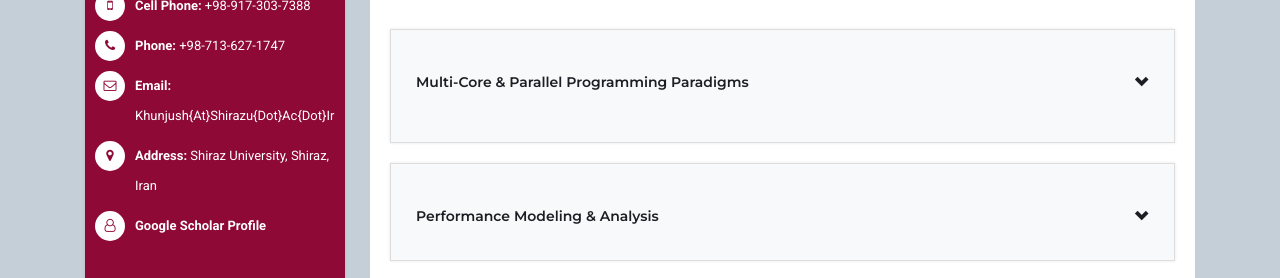
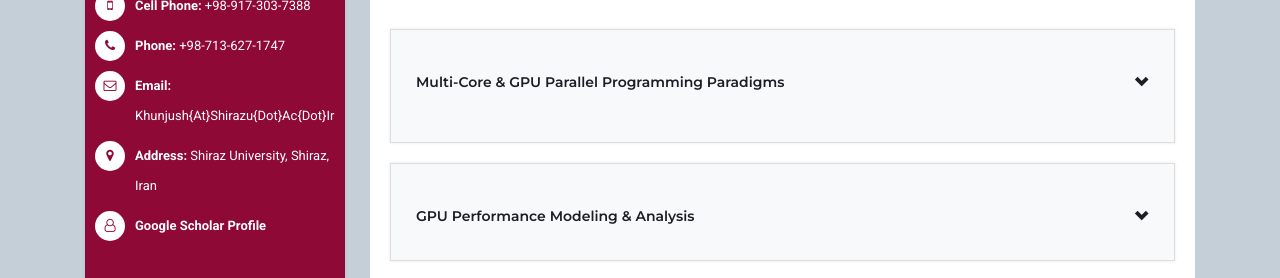
Before and after one commit to fkhunjush/website, a plain HTML site: page index.html in a window 1280 px wide. Shown: the part 493-771 px from the top of the page. Drawn offline with Linux system fonts and the light colour scheme.

Commit message:
Update index.html

```diff
--- a/index.html
+++ b/index.html
@@ -176,7 +176,7 @@
                     <div class="col-12 col-md-12 sm-m-30px-b mbt-20">
                         <div class="feature-box border-grey border-w-1 border-solid p-25px  box-shadow-light bg-light">
                             <div class="feature-content">
-                                <div aria-controls="multiCollapseFCS" aria-expanded="false" class="font-alt font-w-600 color-extra-dark-gray m-5px-b m-15px-t research-item" data-target=".multi-collapse" data-toggle="collapse" id="asdtest">Multi-Core &amp; Parallel Programming Paradigms
+                                <div aria-controls="multiCollapseFCS" aria-expanded="false" class="font-alt font-w-600 color-extra-dark-gray m-5px-b m-15px-t research-item" data-target=".multi-collapse" data-toggle="collapse" id="asdtest">Multi-Core &amp; GPU Parallel Programming Paradigms
                                 </div>
                                 <!-- <p>lorem ipsum</p> -->
                                 <!-- <p>lorem ipsum</p> -->
@@ -230,7 +230,7 @@
                                      aria-expanded="false"
                                      class="font-alt font-w-600 color-extra-dark-gray m-5px-b m-15px-t research-item"
                                      data-target=".multi-collapse2"
-                                     data-toggle="collapse">Performance Modeling &amp; Analysis
+                                     data-toggle="collapse"> GPU Performance Modeling &amp; Analysis
                                 </div>
                                 <div class="row">
                                     <div class="col-12 col-md-12">
```
